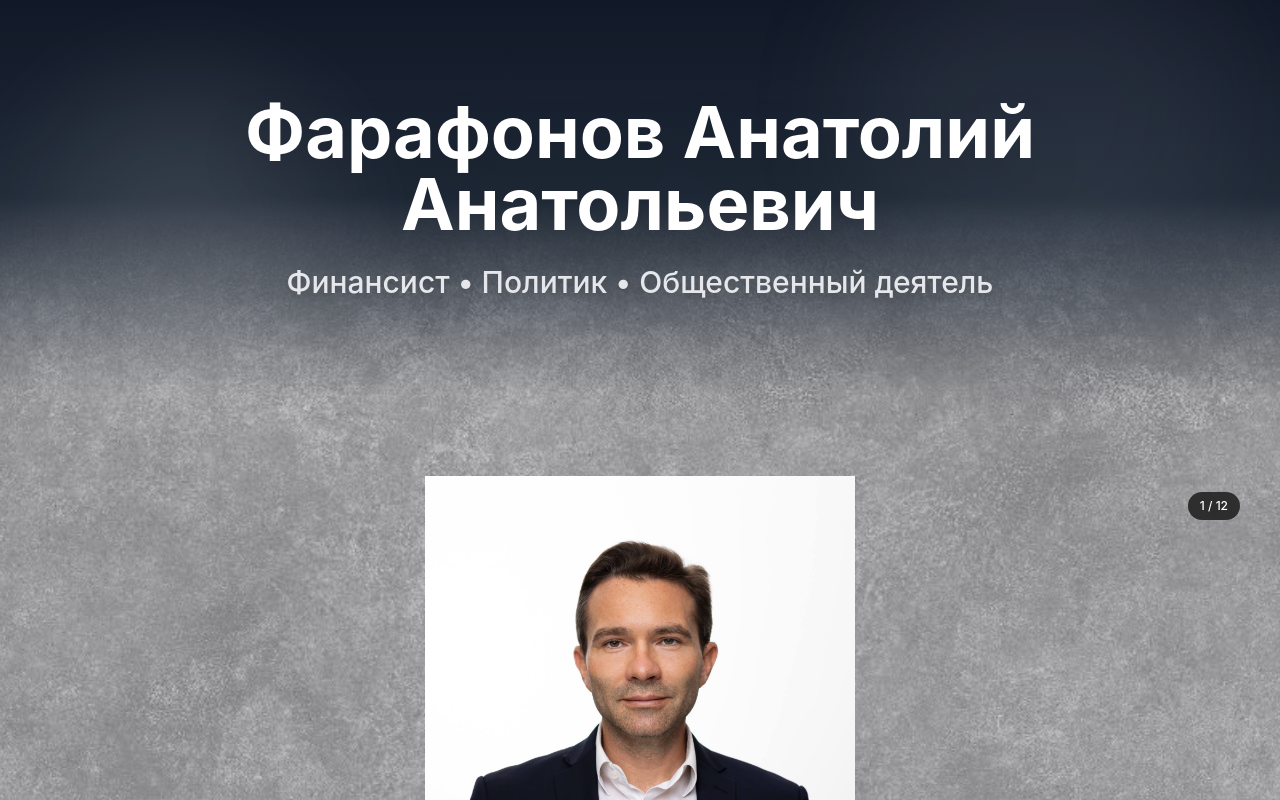
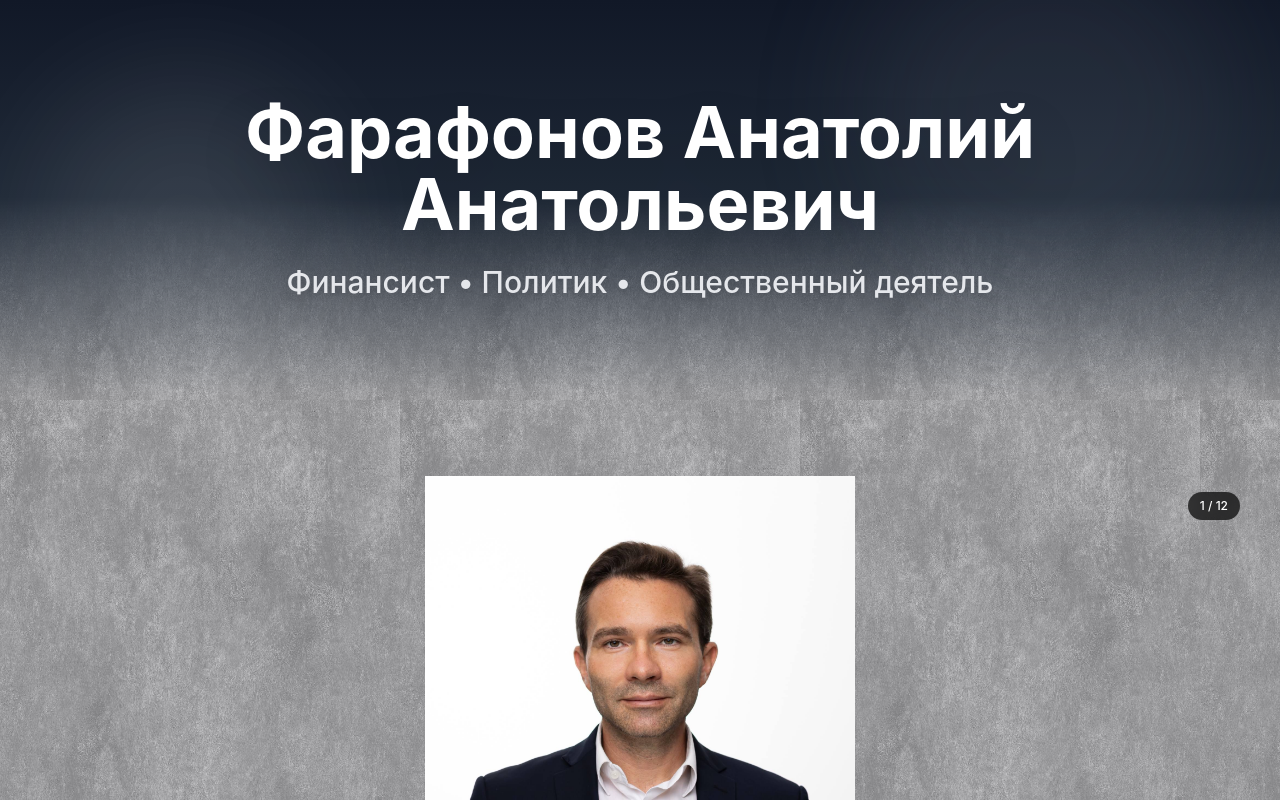
Before and after one commit to ChriZzo2/farafonov-landing, a React (Vite) app: page / in a window 1280 px wide. Shown: the top 800 px of the page. Built offline with nearby package versions, Linux system fonts and the light colour scheme.

Commit message:
commit 10

```diff
--- a/src/App.tsx
+++ b/src/App.tsx
@@ -7,10 +7,17 @@ import backgroundImage from './assets/background.jpg'
 
 function App() {
     return (
-        <div
-            className="min-h-screen pb-20 lg:pb-0 bg-cover bg-center bg-fixed"
-            style={{ backgroundImage: `url(${backgroundImage})` }}
-        >
+        <div className="min-h-screen pb-20 lg:pb-0 bg-[#a8a8a8] relative">
+            {/* Текстура как паттерн */}
+            <div
+                className="fixed inset-0 opacity-100 pointer-events-none"
+                style={{
+                    backgroundImage: `url(${backgroundImage})`,
+                    backgroundSize: '400px 400px',
+                    backgroundRepeat: 'repeat'
+                }}
+            />
+
             <div className="relative z-10">
                 <FloatingSocial />
                 <Header />
@@ -18,9 +25,7 @@ function App() {
                 <About />
                 <NewsSection />
 
-                <footer
-                    className="text-center py-8 text-gray-800 text-sm  "
-                >
+                <footer className="text-center py-8 text-gray-800 text-sm">
                     <p>© 2026 Фарафонов Анатолий Анатольевич • Все права защищены</p>
                 </footer>
             </div>
```
